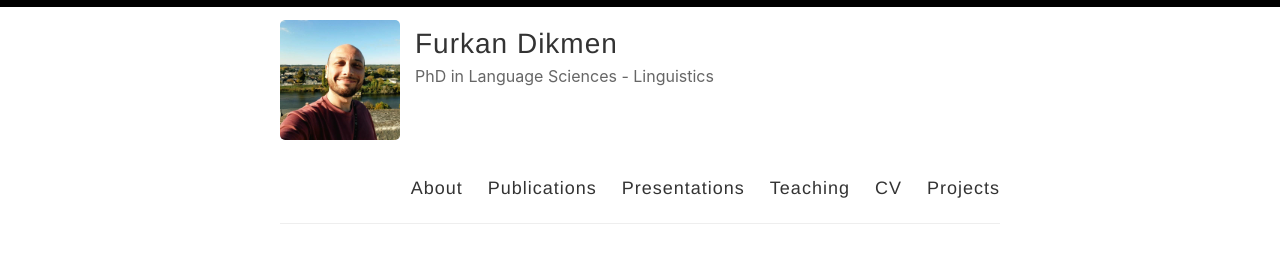
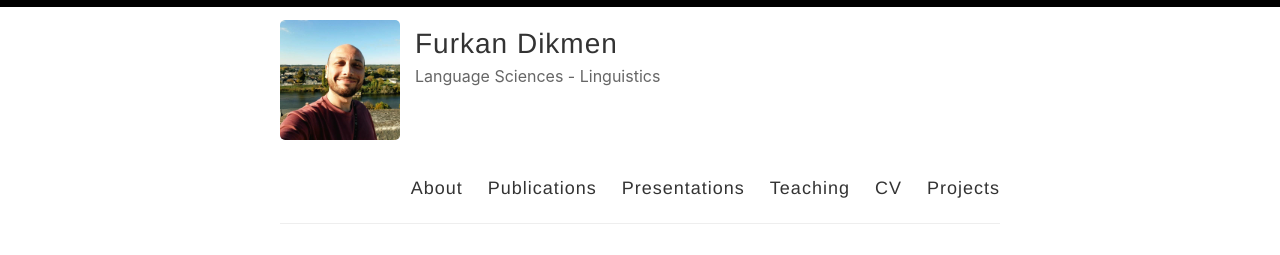
Before and after one commit to furkandikmen/furkandikmen.github.io, a Jekyll site: the page built from index.html, in a window 1280 px wide. Shown: the top 255 px of the page. Built offline with Jekyll 4.4.1, drawn with Linux system fonts in a browser that asks for light colours; the list of posts is cut into pages by our own code.

Commit message:
Enhance author and description in config
Updated author title and modified description.

```diff
--- a/_config.yml
+++ b/_config.yml
@@ -6,10 +6,10 @@
 name: Furkan Dikmen
 
 # Name of the author
-author: Furkan Dikmen
+author: Furkan Dikmen, PhD
 
 # Short bio or description (displayed in the header)
-description: PhD in Language Sciences - Linguistics
+description: Language Sciences - Linguistics
 
 # URL of your avatar or profile pic (you could use your GitHub profile pic)
 avatar: /images/PROFILEE.jpg
```
